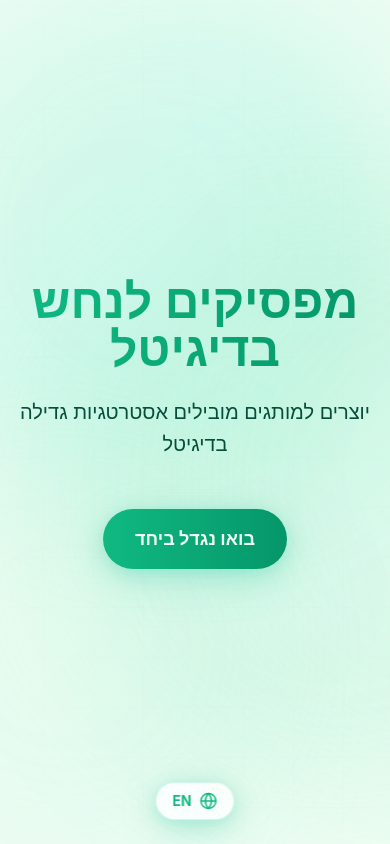
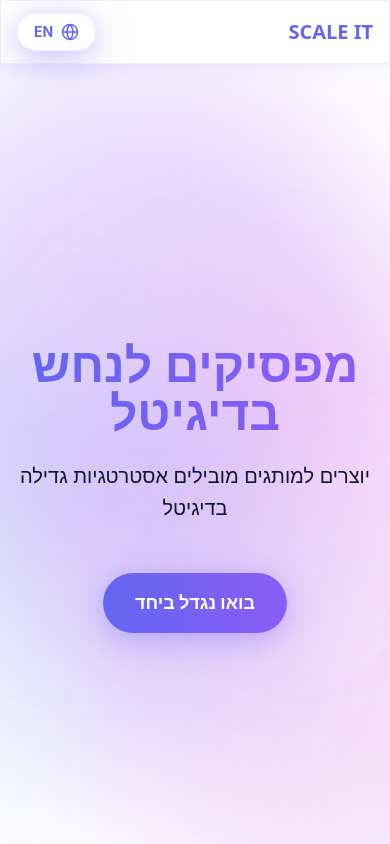
Before and after one commit to omerzilber1403/Scale-It-Landing-Page, a Next.js app: page / in a window 390 px wide. Shown: the top 844 px of the page. Built offline with nearby package versions, Linux system fonts and the light colour scheme.

Commit message:
ðŸŽ¨ WHITE VIBRANT REDESIGN: Clean white bg with indigo/purple/pink orbs, fixed always-visible navbar, added mobile spacers for better flow

```diff
--- a/app/globals.css
+++ b/app/globals.css
@@ -3,16 +3,16 @@
 @tailwind utilities;
 
 :root {
-  /* 💎 EMERALD TECH THEME - Clean & Sophisticated */
-  --bg: #f0fdf4;
-  --bg-secondary: #dcfce7;
-  --fg: #064e3b;
-  --fg-muted: #047857;
-  --neon: #10b981;
-  --neon-2: #059669;
-  --accent: #14b8a6;
-  --electric: #2dd4bf;
-  --border: rgba(16, 185, 129, 0.12);
+  /* 🎨 CLEAN WHITE WITH VIBRANT ACCENTS - Wiz Style */
+  --bg: #ffffff;
+  --bg-secondary: #f8fafc;
+  --fg: #0f172a;
+  --fg-muted: #64748b;
+  --neon: #6366f1;
+  --neon-2: #8b5cf6;
+  --accent: #ec4899;
+  --electric: #06b6d4;
+  --border: rgba(99, 102, 241, 0.12);
 
   /* Font stacks */
   --font-display: 'Space Grotesk', 'Heebo', system-ui, sans-serif;
@@ -51,87 +51,83 @@ body {
   min-height: 100vh;
 }
 
-/* 💎 Premium Glassmorphism */
+/* 🎨 Modern Glassmorphism */
 .glass {
-  background: rgba(255, 255, 255, 0.8);
-  backdrop-filter: blur(32px) saturate(150%);
-  -webkit-backdrop-filter: blur(32px) saturate(150%);
-  border: 1.5px solid rgba(16, 185, 129, 0.15);
+  background: rgba(255, 255, 255, 0.75);
+  backdrop-filter: blur(24px) saturate(150%);
+  -webkit-backdrop-filter: blur(24px) saturate(150%);
+  border: 1px solid rgba(99, 102, 241, 0.1);
   box-shadow:
-    0 8px 32px 0 rgba(16, 185, 129, 0.08),
-    0 2px 8px 0 rgba(20, 184, 166, 0.06),
-    inset 0 1px 0 0 rgba(255, 255, 255, 0.9),
-    inset 0 -1px 0 0 rgba(16, 185, 129, 0.08);
+    0 4px 24px 0 rgba(99, 102, 241, 0.06),
+    0 2px 8px 0 rgba(139, 92, 246, 0.04),
+    inset 0 1px 0 0 rgba(255, 255, 255, 0.8);
 }
 
-/* ✨ Subtle Premium Glow Effects */
+/* ✨ Vibrant Glow Effects */
 .neon-glow {
   box-shadow:
-    0 4px 20px rgba(16, 185, 129, 0.15),
-    0 8px 40px rgba(20, 184, 166, 0.1),
-    0 2px 8px rgba(45, 212, 191, 0.08);
-  animation: subtle-pulse 4s ease-in-out infinite;
+    0 4px 20px rgba(99, 102, 241, 0.2),
+    0 8px 40px rgba(139, 92, 246, 0.15);
+  animation: vibrant-pulse 3s ease-in-out infinite;
 }
 
 .neon-glow-subtle {
   box-shadow:
-    0 2px 12px rgba(16, 185, 129, 0.1),
-    0 4px 24px rgba(20, 184, 166, 0.06);
+    0 2px 12px rgba(99, 102, 241, 0.12),
+    0 4px 24px rgba(139, 92, 246, 0.08);
 }
 
 .neon-text-glow {
   text-shadow:
-    0 2px 20px rgba(16, 185, 129, 0.3),
-    0 4px 40px rgba(20, 184, 166, 0.2);
-  animation: text-glow 5s ease-in-out infinite;
+    0 2px 20px rgba(99, 102, 241, 0.4),
+    0 4px 40px rgba(139, 92, 246, 0.3);
+  animation: text-shimmer 4s ease-in-out infinite;
 }
 
-@keyframes subtle-pulse {
+@keyframes vibrant-pulse {
   0%, 100% {
     box-shadow:
-      0 4px 20px rgba(16, 185, 129, 0.15),
-      0 8px 40px rgba(20, 184, 166, 0.1),
-      0 2px 8px rgba(45, 212, 191, 0.08);
+      0 4px 20px rgba(99, 102, 241, 0.2),
+      0 8px 40px rgba(139, 92, 246, 0.15);
   }
   50% {
     box-shadow:
-      0 6px 28px rgba(16, 185, 129, 0.2),
-      0 12px 48px rgba(20, 184, 166, 0.15),
-      0 3px 12px rgba(45, 212, 191, 0.12);
+      0 6px 28px rgba(99, 102, 241, 0.3),
+      0 12px 48px rgba(139, 92, 246, 0.25);
   }
 }
 
-@keyframes text-glow {
+@keyframes text-shimmer {
   0%, 100% {
     text-shadow:
-      0 2px 20px rgba(16, 185, 129, 0.3),
-      0 4px 40px rgba(20, 184, 166, 0.2);
+      0 2px 20px rgba(99, 102, 241, 0.4),
+      0 4px 40px rgba(139, 92, 246, 0.3);
   }
   50% {
     text-shadow:
-      0 3px 28px rgba(16, 185, 129, 0.4),
-      0 6px 48px rgba(20, 184, 166, 0.3);
+      0 3px 28px rgba(99, 102, 241, 0.5),
+      0 6px 48px rgba(139, 92, 246, 0.4);
   }
 }
 
-/* 🌐 Subtle Animated Grid */
+/* 🌐 Elegant Animated Grid */
 .grid-bg {
   background-image:
-    linear-gradient(rgba(16, 185, 129, 0.06) 1px, transparent 1px),
-    linear-gradient(90deg, rgba(16, 185, 129, 0.06) 1px, transparent 1px),
-    radial-gradient(circle at 30% 30%, rgba(45, 212, 191, 0.03) 0%, transparent 40%),
-    radial-gradient(circle at 70% 70%, rgba(20, 184, 166, 0.03) 0%, transparent 40%);
-  background-size: 50px 50px, 50px 50px, 100% 100%, 100% 100%;
+    linear-gradient(rgba(99, 102, 241, 0.04) 1px, transparent 1px),
+    linear-gradient(90deg, rgba(99, 102, 241, 0.04) 1px, transparent 1px),
+    radial-gradient(circle at 25% 25%, rgba(139, 92, 246, 0.02) 0%, transparent 50%),
+    radial-gradient(circle at 75% 75%, rgba(236, 72, 153, 0.02) 0%, transparent 50%);
+  background-size: 40px 40px, 40px 40px, 100% 100%, 100% 100%;
   background-position: 0 0, 0 0, center, center;
-  animation: grid-drift 30s ease-in-out infinite;
+  animation: elegant-drift 25s ease-in-out infinite;
 }
 
-@keyframes grid-drift {
+@keyframes elegant-drift {
   0%, 100% {
-    background-position: 0 0, 0 0, 30% 30%, 70% 70%;
+    background-position: 0 0, 0 0, 25% 25%, 75% 75%;
   }
   50% {
-    background-position: 25px 25px, -25px -25px, 35% 35%, 65% 65%;
+    background-position: 20px 20px, -20px -20px, 30% 30%, 70% 70%;
   }
 }
 
@@ -162,19 +158,19 @@ body {
 }
 
 ::-webkit-scrollbar-track {
-  background: rgba(220, 252, 231, 0.3);
+  background: rgba(248, 250, 252, 0.5);
 }
 
 ::-webkit-scrollbar-thumb {
-  background: linear-gradient(180deg, #10b981, #059669, #14b8a6);
+  background: linear-gradient(180deg, #6366f1, #8b5cf6, #ec4899);
   border-radius: 10px;
   border: 2px solid var(--bg);
-  box-shadow: 0 0 10px rgba(16, 185, 129, 0.3);
+  box-shadow: 0 0 10px rgba(99, 102, 241, 0.3);
 }
 
 ::-webkit-scrollbar-thumb:hover {
-  background: linear-gradient(180deg, #34d399, #10b981, #2dd4bf);
-  box-shadow: 0 0 15px rgba(16, 185, 129, 0.5);
+  background: linear-gradient(180deg, #818cf8, #a78bfa, #f472b6);
+  box-shadow: 0 0 15px rgba(99, 102, 241, 0.5);
 }
 
 /* Loading animation for images */
@@ -191,11 +187,22 @@ body {
   animation: shimmer 2s infinite linear;
   background: linear-gradient(
     to right,
-    rgba(220, 252, 231, 0.5) 4%,
-    rgba(16, 185, 129, 0.15) 25%,
-    rgba(220, 252, 231, 0.5) 36%
+    rgba(248, 250, 252, 0.5) 4%,
+    rgba(99, 102, 241, 0.15) 25%,
+    rgba(248, 250, 252, 0.5) 36%
   );
   background-size: 1000px 100%;
+}
+
+/* Mobile spacing helpers */
+.mobile-spacer {
+  height: 20vh;
+}
+
+@media (min-width: 768px) {
+  .mobile-spacer {
+    display: none;
+  }
 }
 
 /* 🎭 Smooth Premium Effects */
@@ -206,9 +213,9 @@ body {
 .hover-lift:hover {
   transform: translateY(-6px) scale(1.01);
   box-shadow:
-    0 20px 40px -12px rgba(16, 185, 129, 0.15),
-    0 12px 24px -8px rgba(20, 184, 166, 0.12),
-    0 0 30px rgba(45, 212, 191, 0.1);
+    0 20px 40px -12px rgba(99, 102, 241, 0.2),
+    0 12px 24px -8px rgba(139, 92, 246, 0.15),
+    0 0 30px rgba(236, 72, 153, 0.1);
 }
 
 /* Floating animation */
--- a/app/page.tsx
+++ b/app/page.tsx
@@ -34,31 +34,49 @@ export default function Home() {
     <main className="relative">
       <Navbar lang={lang} onToggleLang={toggleLanguage} />
 
-      {/* Scroll snap container */}
-      <div className="snap-container">
-        <section id="hero" className="snap-section">
+      {/* Sections with better mobile spacing */}
+      <div>
+        <section id="hero" className="min-h-screen pt-16 md:pt-0">
           <Hero lang={lang} />
         </section>
 
-        <section id="services" className="snap-section">
+        {/* Mobile Spacer */}
+        <div className="mobile-spacer" />
+
+        <section id="services" className="min-h-screen py-12 md:py-0">
           <Services lang={lang} />
         </section>
 
-        <section id="why-us" className="snap-section">
+        {/* Mobile Spacer */}
+        <div className="mobile-spacer" />
+
+        <section id="why-us" className="min-h-screen py-12 md:py-0">
           <WhyUs lang={lang} />
         </section>
 
-        <section id="media" className="snap-section">
+        {/* Mobile Spacer */}
+        <div className="mobile-spacer" />
+
+        <section id="media" className="min-h-screen py-12 md:py-0">
           <Media lang={lang} />
         </section>
 
-        <section id="results" className="snap-section">
+        {/* Mobile Spacer */}
+        <div className="mobile-spacer" />
+
+        <section id="results" className="min-h-screen py-12 md:py-0">
           <Results lang={lang} />
         </section>
 
-        <section id="contact" className="snap-section">
+        {/* Mobile Spacer */}
+        <div className="mobile-spacer" />
+
+        <section id="contact" className="min-h-screen py-12 md:py-0">
           <Contact lang={lang} />
         </section>
+
+        {/* Final Mobile Spacer */}
+        <div className="mobile-spacer" />
       </div>
 
     </main>
--- a/components/Hero.tsx
+++ b/components/Hero.tsx
@@ -18,66 +18,66 @@ export default function Hero({ lang }: HeroProps) {
       {/* Animated background grid */}
       <div className="absolute inset-0 grid-bg opacity-20" aria-hidden="true" />
 
-      {/* 💎 Subtle Emerald Floating Orbs - Wiz inspired */}
+      {/* 🎨 Vibrant Floating Orbs - Wiz Style */}
       <motion.div
         animate={{
           scale: [1, 1.1, 1],
-          opacity: [0.15, 0.25, 0.15],
+          opacity: [0.2, 0.35, 0.2],
           x: [0, 30, 0],
-          y: [0, -20, 0],
+          y: [0, -25, 0],
         }}
         transition={{
-          duration: 18,
+          duration: 16,
           repeat: Infinity,
           ease: 'easeInOut',
         }}
-        className="absolute top-0 right-0 w-[500px] h-[500px] rounded-full bg-gradient-to-br from-emerald-200 via-teal-300 to-green-400 blur-3xl pointer-events-none opacity-40"
+        className="absolute top-10 right-10 w-[500px] h-[500px] rounded-full bg-gradient-to-br from-indigo-300 via-purple-400 to-pink-300 blur-3xl pointer-events-none"
         aria-hidden="true"
       />
       <motion.div
         animate={{
           scale: [1, 1.15, 1],
-          opacity: [0.12, 0.22, 0.12],
-          x: [0, -40, 0],
-          y: [0, 25, 0],
+          opacity: [0.18, 0.3, 0.18],
+          x: [0, -35, 0],
+          y: [0, 30, 0],
         }}
         transition={{
-          duration: 22,
+          duration: 20,
           repeat: Infinity,
           ease: 'easeInOut',
           delay: 3,
         }}
-        className="absolute bottom-10 left-10 w-[600px] h-[600px] rounded-full bg-gradient-to-br from-teal-200 via-emerald-300 to-green-300 blur-3xl pointer-events-none opacity-35"
+        className="absolute bottom-20 left-10 w-[550px] h-[550px] rounded-full bg-gradient-to-br from-purple-300 via-fuchsia-400 to-pink-400 blur-3xl pointer-events-none"
         aria-hidden="true"
       />
       <motion.div
         animate={{
           scale: [1, 1.08, 1],
-          opacity: [0.1, 0.18, 0.1],
-          x: [0, 20, 0],
-          y: [0, -15, 0],
+          opacity: [0.15, 0.28, 0.15],
+          x: [0, 25, 0],
+          y: [0, -20, 0],
         }}
         transition={{
-          duration: 25,
+          duration: 24,
           repeat: Infinity,
           ease: 'easeInOut',
           delay: 6,
         }}
-        className="absolute top-1/2 right-1/4 w-[450px] h-[450px] rounded-full bg-gradient-to-br from-green-200 via-emerald-200 to-teal-300 blur-3xl pointer-events-none opacity-30"
+        className="absolute top-1/3 right-1/4 w-[450px] h-[450px] rounded-full bg-gradient-to-br from-cyan-300 via-blue-400 to-indigo-400 blur-3xl pointer-events-none"
         aria-hidden="true"
       />
       <motion.div
         animate={{
           scale: [1, 1.12, 1],
-          opacity: [0.08, 0.16, 0.08],
-          rotate: [0, 90, 180],
+          opacity: [0.12, 0.25, 0.12],
+          rotate: [0, 120, 240],
         }}
         transition={{
-          duration: 40,
+          duration: 35,
           repeat: Infinity,
           ease: 'linear',
         }}
-        className="absolute top-1/4 left-1/2 -translate-x-1/2 w-[550px] h-[550px] rounded-full bg-gradient-to-br from-emerald-100 via-teal-200 to-green-200 blur-3xl pointer-events-none opacity-25"
+        className="absolute top-1/2 left-1/2 -translate-x-1/2 -translate-y-1/2 w-[600px] h-[600px] rounded-full bg-gradient-to-br from-violet-200 via-purple-300 to-fuchsia-300 blur-3xl pointer-events-none"
         aria-hidden="true"
       />
 
--- a/components/Navbar.tsx
+++ b/components/Navbar.tsx
@@ -79,24 +79,24 @@ export default function Navbar({ lang, onToggleLang }: NavbarProps) {
 
   return (
     <>
-      {/* Desktop Navbar */}
-      <AnimatePresence>
-        {isVisible && (
+      {/* Always Visible Navbar - Desktop & Mobile */}
       <motion.nav
-            initial={{ y: -100 }}
-            animate={{ y: 0 }}
-            exit={{ y: -100 }}
-            transition={{ duration: 0.3 }}
-            className="hidden md:flex fixed top-0 left-0 right-0 z-50 items-center justify-between px-8 py-4 glass"
+        initial={{ y: -100, opacity: 0 }}
+        animate={{ y: 0, opacity: 1 }}
+        transition={{ duration: 0.5 }}
+        className="fixed top-0 left-0 right-0 z-50 px-4 md:px-8 py-3 md:py-4 glass shadow-lg"
       >
+        <div className="flex items-center justify-between max-w-7xl mx-auto">
+          {/* Logo */}
           <button
             onClick={() => scrollToSection('hero')}
-              className="text-2xl font-display font-bold text-neon hover:text-neon-2 transition-colors"
+            className="text-xl md:text-2xl font-display font-bold text-neon hover:text-neon-2 transition-colors"
           >
             SCALE IT
           </button>
 
-            <div className="flex items-center gap-8">
+          {/* Desktop Nav Links */}
+          <div className="hidden md:flex items-center gap-8">
             {navLinks.map((link) => (
               <button
                 key={link.id}
@@ -112,14 +112,13 @@ export default function Navbar({ lang, onToggleLang }: NavbarProps) {
             ))}
             <LangToggle lang={lang} onToggle={onToggleLang} />
           </div>
-          </motion.nav>
-        )}
-      </AnimatePresence>
 
-      {/* Mobile: Fixed Lang Toggle at Bottom */}
-      <div className="md:hidden fixed bottom-6 left-1/2 -translate-x-1/2 z-50">
+          {/* Mobile Lang Toggle */}
+          <div className="md:hidden">
             <LangToggle lang={lang} onToggle={onToggleLang} />
           </div>
+        </div>
+      </motion.nav>
 
       {/* Scroll to Top Button */}
       <AnimatePresence>
@@ -129,8 +128,8 @@ export default function Navbar({ lang, onToggleLang }: NavbarProps) {
             animate={{ opacity: 1, scale: 1 }}
             exit={{ opacity: 0, scale: 0.8 }}
             onClick={scrollToTop}
-            className="fixed bottom-24 md:bottom-6 right-6 z-50 w-12 h-12 rounded-full bg-neon text-bg flex items-center justify-center neon-glow hover:bg-neon-2 transition-colors"
-            aria-label="Scroll to top"
+            className="fixed bottom-6 right-6 z-50 w-12 h-12 rounded-full bg-gradient-to-r from-neon to-neon-2 text-white flex items-center justify-center neon-glow hover:scale-110 transition-transform shadow-lg"
+            aria-label={lang === 'he' ? 'חזרה לראש הדף' : 'Scroll to top'}
           >
             <ChevronUp size={24} />
           </motion.button>
```
Lines whose indentation alone changed are shown as unchanged.
